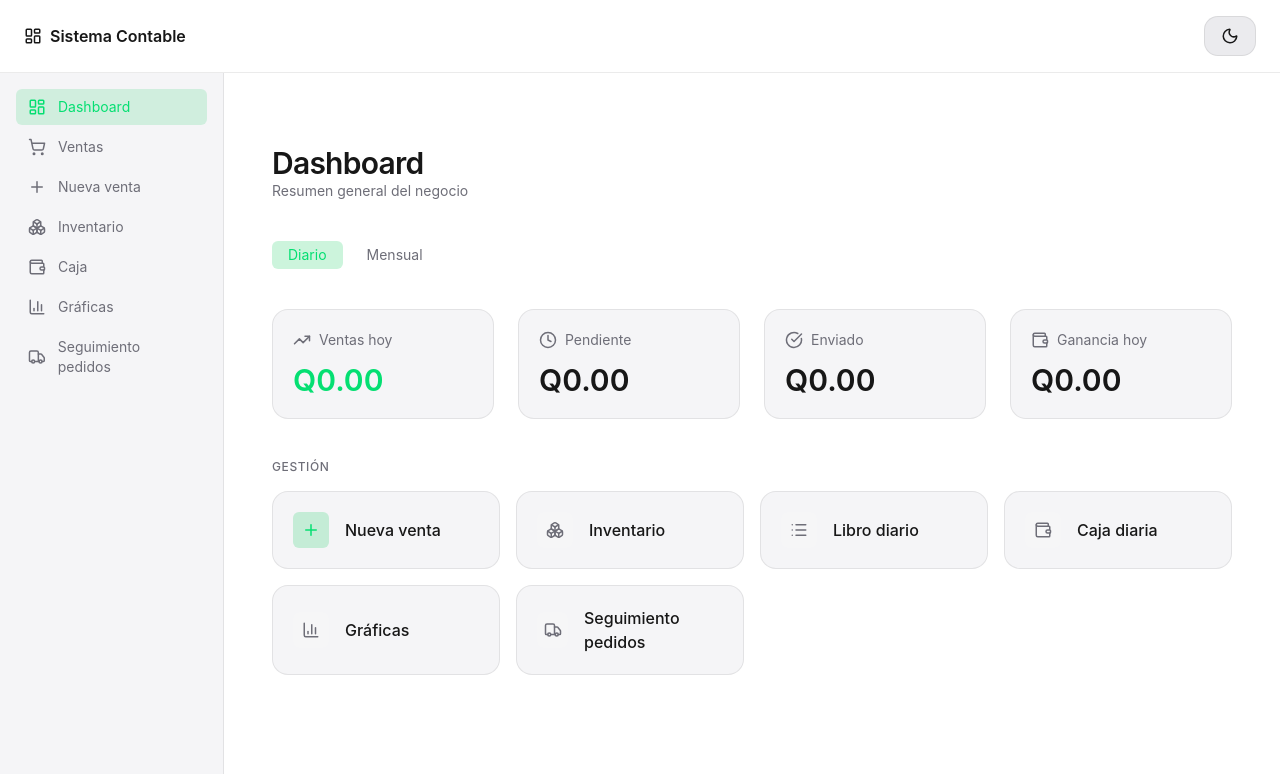
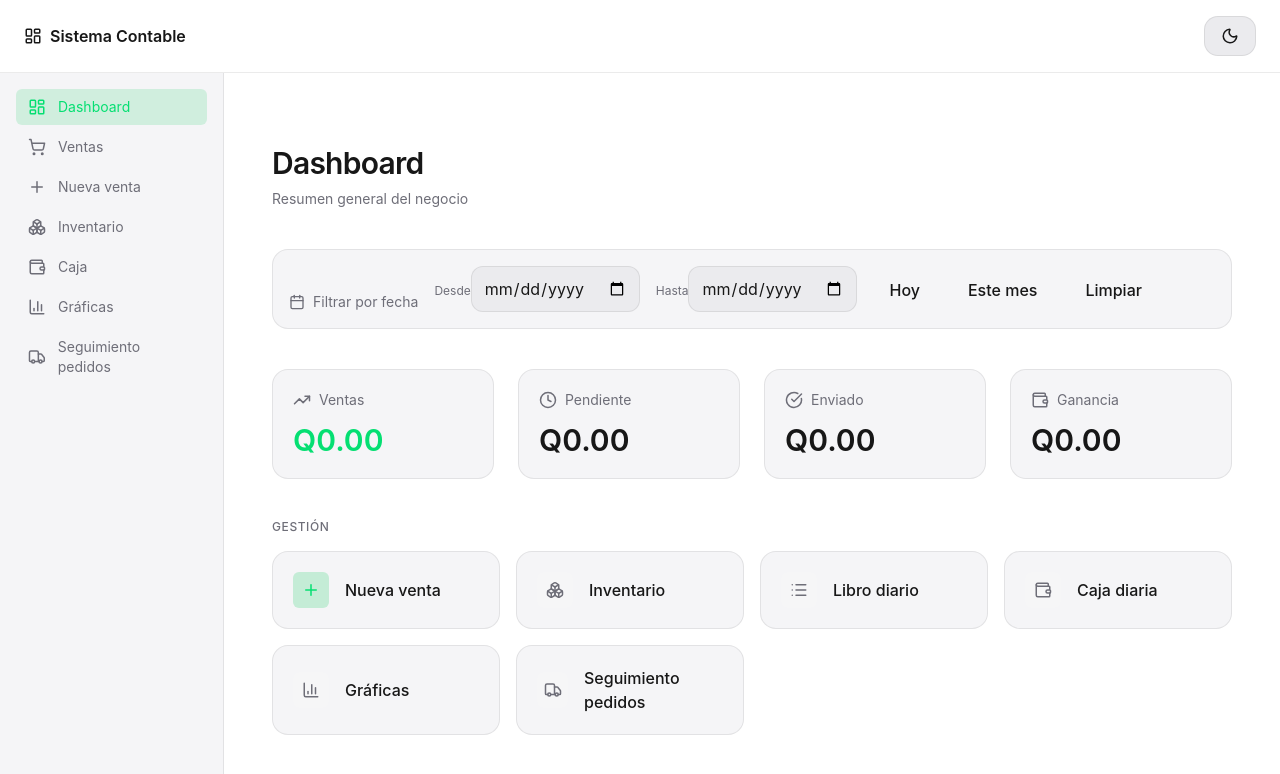
Before and after one commit to Trackingt/Contabilidad, a Next.js app: page / in a window 1280 px wide. Shown: the top 774 px of the page. Built offline with nearby package versions, Linux system fonts and the light colour scheme; no server answers; the database is empty.

Commit message:
fix: ventas multi-producto, total calculado en DB y eliminación de trigger conflictivo

```diff
--- a/src/app/(app)/page.tsx
+++ b/src/app/(app)/page.tsx
@@ -12,6 +12,7 @@ import {
   BarChart3,
   Boxes,
   Truck,
+  Calendar,
 } from "lucide-react";
 import { supabase } from "@/lib/supabaseClient";
 
@@ -26,6 +27,7 @@ type SaleItem = {
 
 type Sale = {
   total: number;
+  dtf_cost: number;
   status: "pendiente" | "enviado";
   created_at: string;
   sale_items: SaleItem[];
@@ -44,10 +46,14 @@ export default function DashboardPage() {
   const [sales, setSales] = useState<Sale[]>([]);
   const [expenses, setExpenses] = useState<Expense[]>([]);
   const [loading, setLoading] = useState(true);
-  const [period, setPeriod] = useState<"day" | "month">("day");
 
+  // 🔥 FILTRO FECHA
+  const [from, setFrom] = useState<string>("");
+  const [to, setTo] = useState<string>("");
+
+  // 🔥 ATAJOS
   const today = new Date().toISOString().slice(0, 10);
-  const month = today.slice(0, 7);
+  const monthStart = today.slice(0, 7) + "-01";
 
   /* ======================
      LOAD DATA
@@ -60,6 +66,7 @@ export default function DashboardPage() {
       .from("sales")
       .select(`
         total,
+        dtf_cost,
         status,
         created_at,
         sale_items (
@@ -82,65 +89,72 @@ export default function DashboardPage() {
   }, []);
 
   /* ======================
-     FILTRO POR PERIODO
+     FILTRO VENTAS
   ====================== */
 
-  const salesPeriodo = useMemo(() => {
-    return sales.filter((s) =>
-      period === "day"
-        ? s.created_at.startsWith(today)
-        : s.created_at.startsWith(month)
-    );
-  }, [sales, period, today, month]);
+  const salesFiltradas = useMemo(() => {
+    return sales.filter((s) => {
+      const d = s.created_at.slice(0, 10);
+
+      if (from && d < from) return false;
+      if (to && d > to) return false;
+
+      return true;
+    });
+  }, [sales, from, to]);
 
   /* ======================
-     CALCULOS CONTABLES
+     CALCULOS
   ====================== */
 
   const totalVentas = useMemo(
-    () => salesPeriodo.reduce((sum, s) => sum + s.total, 0),
-    [salesPeriodo]
+    () => salesFiltradas.reduce((sum, s) => sum + s.total, 0),
+    [salesFiltradas]
   );
 
   const pendiente = useMemo(
     () =>
-      salesPeriodo
+      salesFiltradas
         .filter((s) => s.status === "pendiente")
         .reduce((sum, s) => sum + s.total, 0),
-    [salesPeriodo]
+    [salesFiltradas]
   );
 
   const enviado = useMemo(
     () =>
-      salesPeriodo
+      salesFiltradas
         .filter((s) => s.status === "enviado")
         .reduce((sum, s) => sum + s.total, 0),
-    [salesPeriodo]
+    [salesFiltradas]
   );
 
-  // 🔥 COSTO REAL (desde sale_items.unit_cost)
-  const costoPeriodo = useMemo(
+  const costoProductos = useMemo(
     () =>
-      salesPeriodo
+      salesFiltradas
         .flatMap((s) => s.sale_items)
         .reduce((sum, i) => sum + i.unit_cost * i.qty, 0),
-    [salesPeriodo]
+    [salesFiltradas]
   );
 
-  const gastosPeriodo = useMemo(
+  const dtfTotal = useMemo(
+    () => salesFiltradas.reduce((sum, s) => sum + s.dtf_cost, 0),
+    [salesFiltradas]
+  );
+
+  const gastos = useMemo(
     () =>
       expenses
-        .filter((e) =>
-          period === "day"
-            ? e.expense_date === today
-            : e.expense_date.startsWith(month)
-        )
+        .filter((e) => {
+          if (from && e.expense_date < from) return false;
+          if (to && e.expense_date > to) return false;
+          return true;
+        })
         .reduce((sum, e) => sum + e.amount, 0),
-    [expenses, period, today, month]
+    [expenses, from, to]
   );
 
-  // ✅ GANANCIA REAL
-  const gananciaPeriodo = totalVentas - costoPeriodo - gastosPeriodo;
+  const ganancia =
+    totalVentas - costoProductos - dtfTotal - gastos;
 
   /* ======================
      UI
@@ -149,39 +163,77 @@ export default function DashboardPage() {
   return (
     <main className="max-w-6xl mx-auto px-6 py-10 space-y-10">
       {/* HEADER */}
-      <header>
-        <h1 className="text-3xl font-semibold tracking-tight">Dashboard</h1>
-        <p className="text-sm text-muted">Resumen general del negocio</p>
+      <header className="flex flex-col gap-2">
+        <h1 className="text-3xl font-semibold tracking-tight">
+          Dashboard
+        </h1>
+        <p className="text-sm text-muted">
+          Resumen general del negocio
+        </p>
       </header>
 
-      {/* SELECTOR PERIODO */}
-      <div className="flex gap-2">
+      {/* FILTROS */}
+      <section className="card p-4 flex flex-wrap gap-4 items-end">
+        <div className="flex items-center gap-2 text-sm text-muted">
+          <Calendar size={16} />
+          <span>Filtrar por fecha</span>
+        </div>
+
+        <div>
+          <label className="text-xs text-muted">Desde</label>
+          <input
+            type="date"
+            className="input input-bordered"
+            value={from}
+            onChange={(e) => setFrom(e.target.value)}
+          />
+        </div>
+
+        <div>
+          <label className="text-xs text-muted">Hasta</label>
+          <input
+            type="date"
+            className="input input-bordered"
+            value={to}
+            onChange={(e) => setTo(e.target.value)}
+          />
+        </div>
+
         <button
-          onClick={() => setPeriod("day")}
-          className={`px-4 py-1 rounded-md text-sm ${
-            period === "day"
-              ? "bg-green-500/20 text-green-400"
-              : "bg-white/5 text-muted"
-          }`}
+          onClick={() => {
+            setFrom(today);
+            setTo(today);
+          }}
+          className="btn btn-ghost btn-sm"
         >
-          Diario
+          Hoy
         </button>
+
         <button
-          onClick={() => setPeriod("month")}
-          className={`px-4 py-1 rounded-md text-sm ${
-            period === "month"
-              ? "bg-green-500/20 text-green-400"
-              : "bg-white/5 text-muted"
-          }`}
+          onClick={() => {
+            setFrom(monthStart);
+            setTo(today);
+          }}
+          className="btn btn-ghost btn-sm"
         >
-          Mensual
+          Este mes
         </button>
-      </div>
+
+        <button
+          onClick={() => {
+            setFrom("");
+            setTo("");
+          }}
+          className="btn btn-ghost btn-sm text-error"
+        >
+          Limpiar
+        </button>
+      </section>
 
       {/* MÉTRICAS */}
       <section className="grid grid-cols-1 sm:grid-cols-2 lg:grid-cols-4 gap-6">
         <Metric
-          label={period === "day" ? "Ventas hoy" : "Ventas del mes"}
+          label="Ventas"
           value={`Q${totalVentas.toFixed(2)}`}
           icon={<TrendingUp size={18} />}
           accent
@@ -197,8 +249,8 @@ export default function DashboardPage() {
           icon={<CheckCircle size={18} />}
         />
         <Metric
-          label={period === "day" ? "Ganancia hoy" : "Ganancia del mes"}
-          value={`Q${gananciaPeriodo.toFixed(2)}`}
+          label="Ganancia"
+          value={`Q${ganancia.toFixed(2)}`}
           icon={<Wallet size={18} />}
         />
       </section>
@@ -249,7 +301,11 @@ function Metric({
         {icon}
         <span>{label}</span>
       </div>
-      <div className={`text-3xl font-semibold ${accent ? "text-green-400" : ""}`}>
+      <div
+        className={`text-3xl font-semibold ${
+          accent ? "text-green-400" : ""
+        }`}
+      >
         {value}
       </div>
     </div>
@@ -269,12 +325,17 @@ function Action({
 }) {
   const isExternal = href.startsWith("http");
 
-  const baseClass =
+  const base =
     "group card p-5 flex items-center gap-4 transition hover:-translate-y-px hover:shadow-md";
 
   if (isExternal) {
     return (
-      <a href={href} target="_blank" rel="noopener noreferrer" className={baseClass}>
+      <a
+        href={href}
+        target="_blank"
+        rel="noopener noreferrer"
+        className={base}
+      >
         <div className="h-9 w-9 rounded-md flex items-center justify-center bg-white/5 text-muted">
           {icon}
         </div>
@@ -286,7 +347,9 @@ function Action({
   return (
     <Link
       href={href}
-      className={`${baseClass} ${primary ? "border-green-500/30" : ""}`}
+      className={`${base} ${
+        primary ? "border-green-500/30" : ""
+      }`}
     >
       <div
         className={`h-9 w-9 rounded-md flex items-center justify-center ${
--- a/src/app/(app)/ventas/page.tsx
+++ b/src/app/(app)/ventas/page.tsx
@@ -5,13 +5,13 @@ import {
   ChevronDown,
   ChevronRight,
   Trash2,
+  RefreshCw,
 } from "lucide-react";
 import { supabase } from "@/lib/supabaseClient";
 
 /* =====================
    TYPES
 ===================== */
-
 type SaleItem = {
   id: string;
   qty: number;
@@ -19,14 +19,16 @@ type SaleItem = {
   unit_cost: number;
   products: {
     name: string;
-  }[];
+  }[]; // 👈 ARRAY, como Supabase lo entrega
 };
+
 
 type Sale = {
   id: string;
   customer_name: string;
   customer_phone: string | null;
-  total: number;
+  total: number;       // 🔒 ya no nullable
+  dtf_cost: number;    // 🔒 ya no nullable
   status: "pendiente" | "enviado";
   created_at: string;
   sale_items: SaleItem[];
@@ -55,6 +57,7 @@ export default function VentasPage() {
         customer_name,
         customer_phone,
         total,
+        dtf_cost,
         status,
         created_at,
         sale_items (
@@ -62,9 +65,7 @@ export default function VentasPage() {
           qty,
           unit_price,
           unit_cost,
-          products (
-            name
-          )
+          products ( name )
         )
       `)
       .order("created_at", { ascending: false });
@@ -72,7 +73,7 @@ export default function VentasPage() {
     if (error) {
       alert(error.message);
     } else {
-      setSales((data || []) as Sale[]);
+      setSales((data ?? []) as Sale[]);
     }
 
     setLoading(false);
@@ -83,14 +84,36 @@ export default function VentasPage() {
   }, []);
 
   /* =====================
-     GANANCIA REAL
+     PROFIT (REAL & SAFE)
   ===================== */
 
   function getProfit(sale: Sale) {
-    return sale.sale_items.reduce(
-      (sum, i) => sum + (i.unit_price - i.unit_cost) * i.qty,
+    const costos = sale.sale_items.reduce(
+      (sum, i) => sum + i.unit_cost * i.qty,
       0
     );
+
+    return sale.total - costos - sale.dtf_cost;
+  }
+
+  /* =====================
+     CHANGE STATUS
+  ===================== */
+
+  async function toggleStatus(sale: Sale) {
+    const next =
+      sale.status === "pendiente" ? "enviado" : "pendiente";
+
+    const { error } = await supabase
+      .from("sales")
+      .update({ status: next })
+      .eq("id", sale.id);
+
+    if (error) {
+      alert(error.message);
+    } else {
+      loadSales();
+    }
   }
 
   /* =====================
@@ -125,8 +148,8 @@ export default function VentasPage() {
         ) : (
           <table className="min-w-full text-sm">
             <thead>
-              <tr>
-                <th className="p-3"></th>
+              <tr className="border-b">
+                <th className="p-3 w-8"></th>
                 <th className="p-3">Fecha</th>
                 <th className="p-3">Cliente</th>
                 <th className="p-3 text-right">Total</th>
@@ -163,32 +186,51 @@ export default function VentasPage() {
                       </td>
 
                       <td className="p-3">
-                        {new Date(
-                          s.created_at
-                        ).toLocaleDateString()}
+                        {new Date(s.created_at).toLocaleDateString()}
                       </td>
 
-                      <td className="p-3">
-                        {s.customer_name}
-                      </td>
+                      <td className="p-3">{s.customer_name}</td>
 
                       <td className="p-3 text-right">
                         Q{s.total.toFixed(2)}
                       </td>
 
-                      <td className="p-3 text-right text-green-600">
+                      <td
+                        className={`p-3 text-right font-medium ${
+                          profit >= 0
+                            ? "text-green-600"
+                            : "text-red-600"
+                        }`}
+                      >
                         Q{profit.toFixed(2)}
                       </td>
 
                       <td className="p-3 text-center">
-                        {s.status}
+                        <button
+                          onClick={() => toggleStatus(s)}
+                          className={`px-2 py-1 rounded text-xs ${
+                            s.status === "enviado"
+                              ? "bg-green-100 text-green-700"
+                              : "bg-yellow-100 text-yellow-700"
+                          }`}
+                        >
+                          {s.status}
+                        </button>
                       </td>
 
                       <td className="p-3 text-center">
                         <button
+                          onClick={() => toggleStatus(s)}
+                          title="Cambiar estado"
+                          className="text-blue-500 hover:text-blue-700 mr-3"
+                        >
+                          <RefreshCw size={16} />
+                        </button>
+
+                        <button
                           onClick={() => deleteSale(s.id)}
+                          title="Eliminar venta"
                           className="text-red-500 hover:text-red-700"
-                          title="Eliminar venta"
                         >
                           <Trash2 size={16} />
                         </button>
@@ -202,14 +244,17 @@ export default function VentasPage() {
                             {s.sale_items.map((i) => (
                               <li key={i.id}>
                                 {i.qty} ×{" "}
-                                {i.products[0]?.name ??
-                                  "Producto"}{" "}
-                                — Q
-                                {(
-                                  i.qty * i.unit_price
-                                ).toFixed(2)}
+                               {i.products?.[0]?.name ?? "Producto"}  — Q
+                                {(i.qty * i.unit_price).toFixed(2)}
                               </li>
                             ))}
+
+                            {s.dtf_cost > 0 && (
+                              <li className="text-xs opacity-70">
+                                Costo DTF: − Q
+                                {s.dtf_cost.toFixed(2)}
+                              </li>
+                            )}
                           </ul>
                         </td>
                       </tr>
```
Also changed, not shown: src/app/(app)/ventas/nueva/page.tsx (+17 -12 lines).
